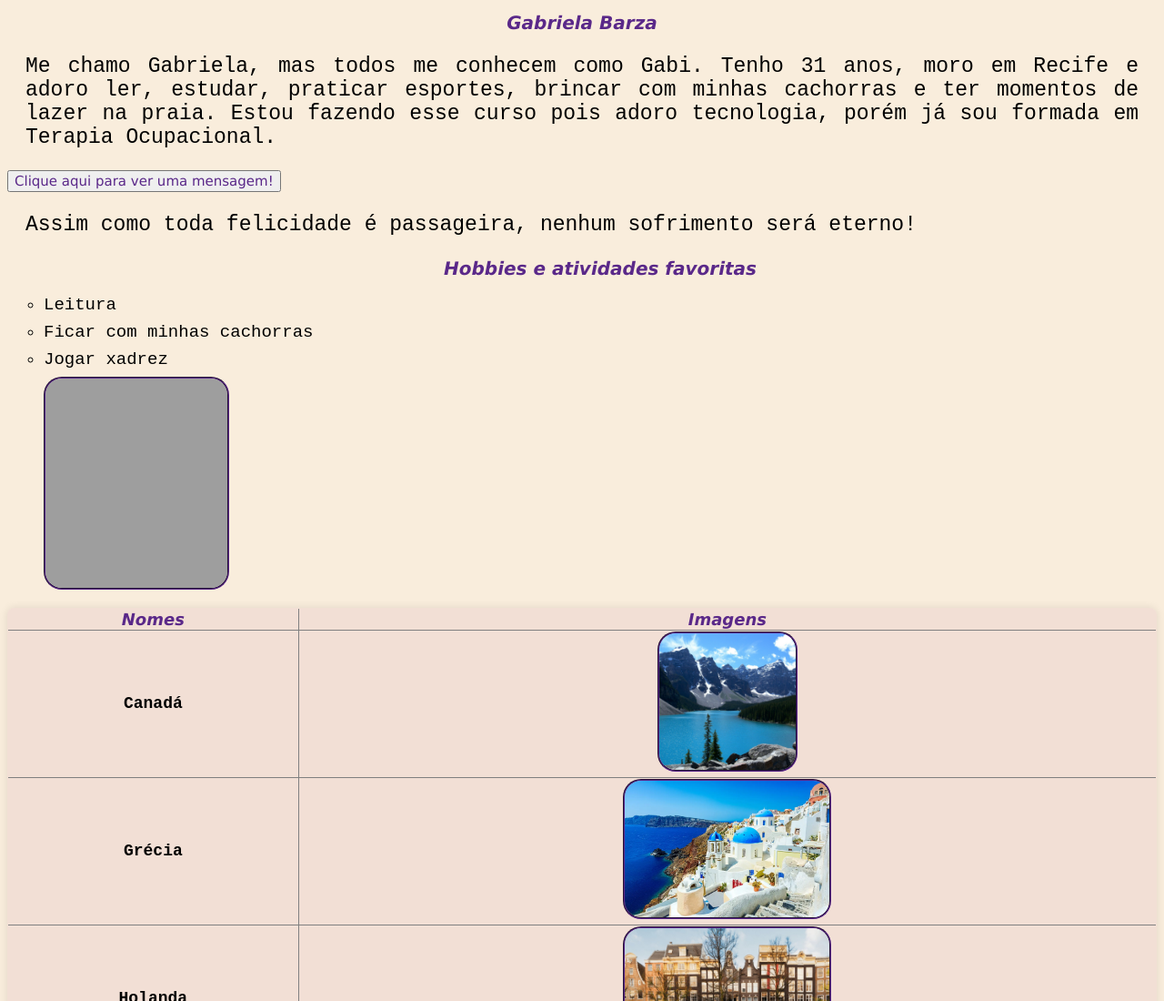
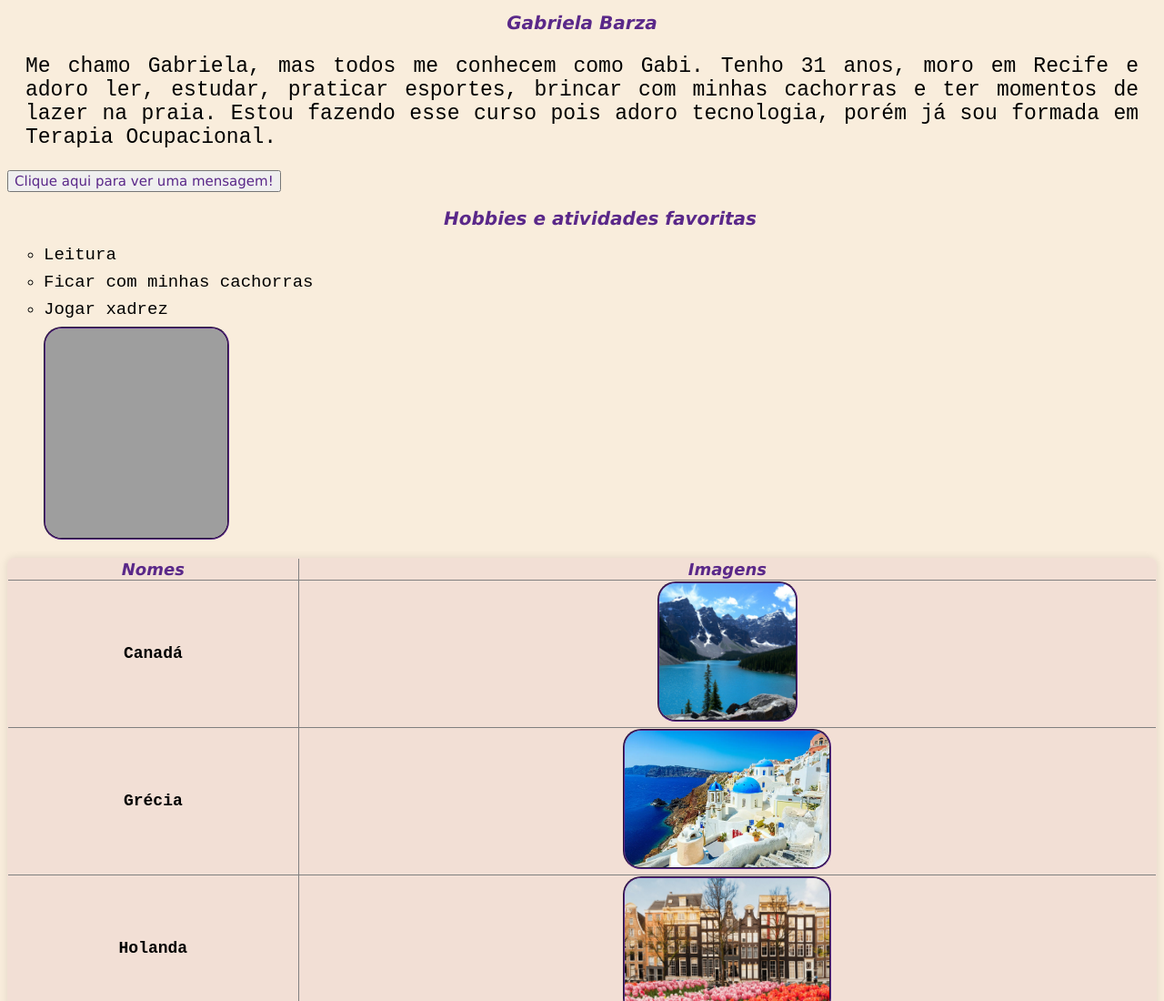
Before and after one commit to gabrielabarza93/sobremim, a plain HTML site: page index.html in a window 1280 px wide. Shown: the top 1100 px of the page at 91% size. Drawn offline with Linux system fonts and the light colour scheme; grey boxes are pictures that could not be loaded.

Commit message:
Index.html

```diff
--- a/index.html
+++ b/index.html
@@ -11,7 +11,7 @@
     <p>Me chamo Gabriela, mas todos me conhecem como Gabi. Tenho 31 anos, moro em Recife e adoro ler, estudar, praticar esportes, brincar com minhas cachorras e ter momentos de lazer na praia. Estou fazendo esse curso pois adoro tecnologia, porém já sou formada em Terapia Ocupacional.</p>
 
     <button id="botao" onclick="hideUnhide('mensagem')">Clique aqui para ver uma mensagem!</button>
-    <p id="mensagem">Assim como toda felicidade é passageira, nenhum sofrimento será eterno!</p>
+      <p id="mensagem" style="display: none;">Assim como toda felicidade é passageira, nenhum sofrimento será eterno!</p>
 
     <ul>
     <h2>Hobbies e atividades favoritas</h2>
```
